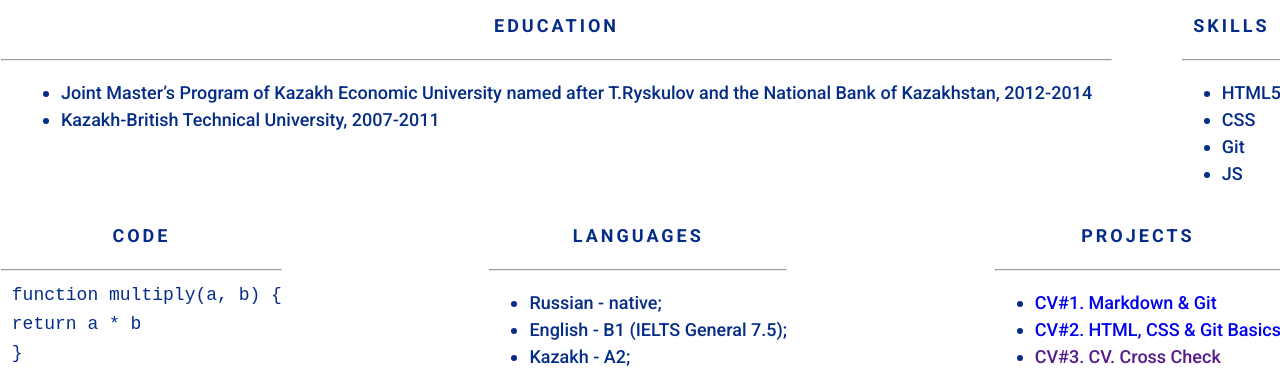
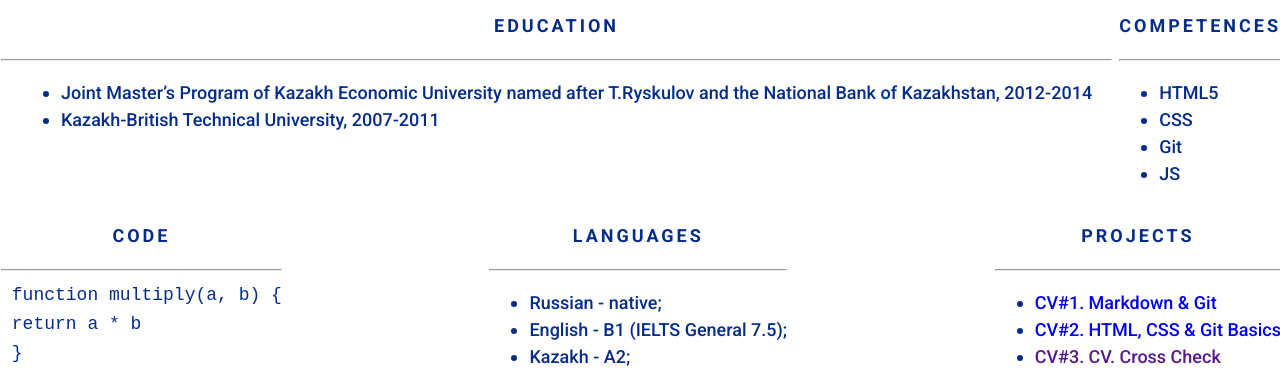
Before and after one commit to OlyaU/rsschool-cv, a plain HTML site: page index.html in a window 1280 px wide. Shown: the part 543-925 px from the top of the page. Drawn offline with Linux system fonts and the light colour scheme.

Commit message:
fix change block header

```diff
--- a/index.html
+++ b/index.html
@@ -77,7 +77,7 @@
                             </ul>
                     </section>
                     <section>
-                    <h2 class="section-title" id="skills">Skills</h2>
+                    <h2 class="section-title" id="skills">Competences</h2>
                     <hr>
                     <ul class="contacts-style">
                         <li>HTML5</li>
```
